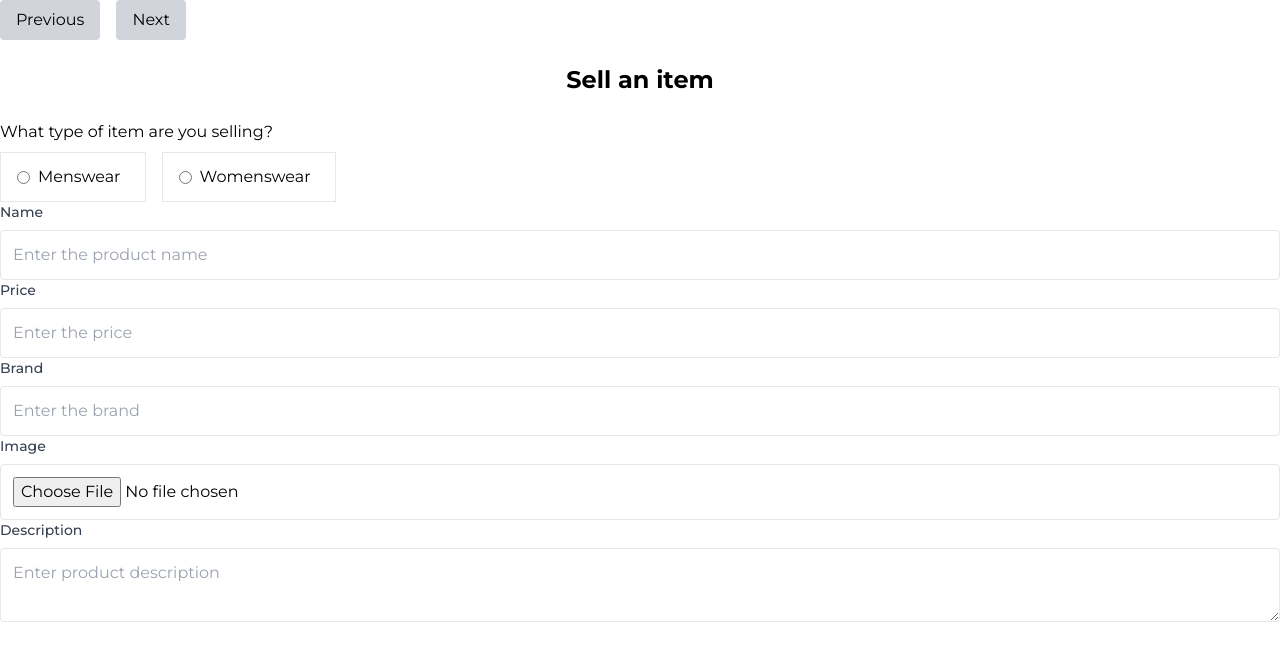
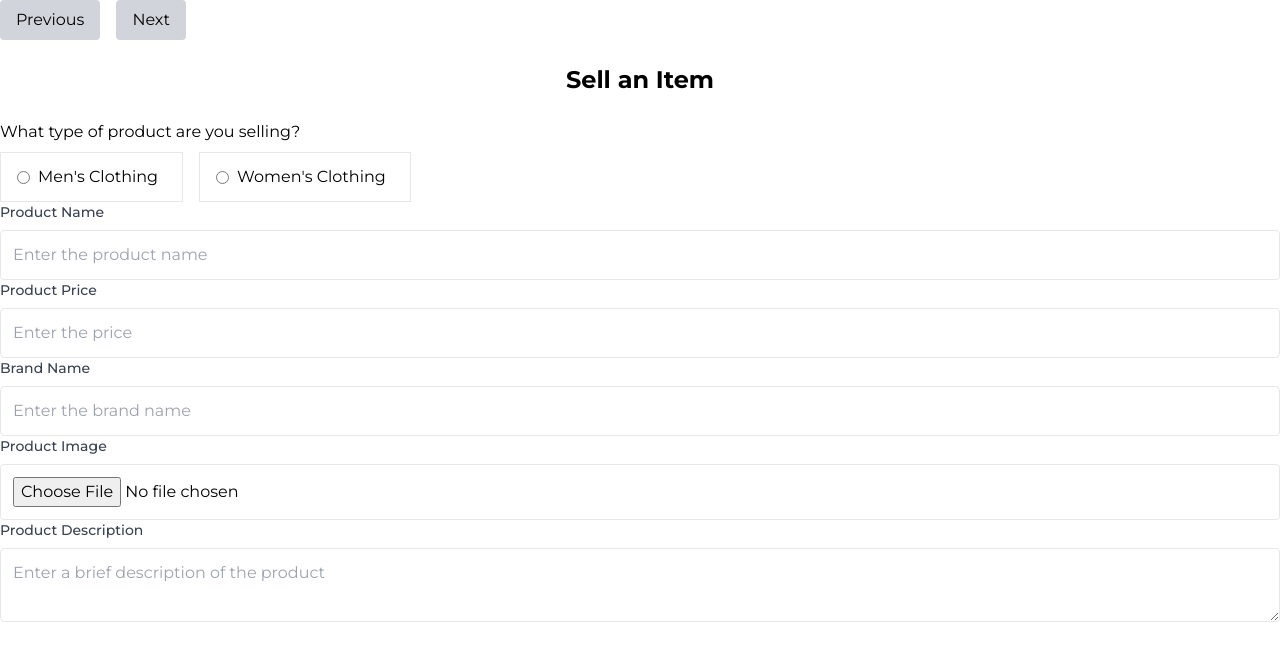
Before and after one commit to khatias/fitfy, a Next.js app: page /en/create-product in a window 1280 px wide. Shown: the top 660 px of the page. Built offline with nearby package versions, Linux system fonts and the light colour scheme; no server answers; the database is empty.

Commit message:
Add translations to create product form labels, placeholders, and validation

```diff
--- a/messages/en.json
+++ b/messages/en.json
@@ -1,6 +1,41 @@
 {
-    "HomePage": {
-      "title": "Hello world!",
-      "about": "Go to the about page"
-    }
-  }
+  "HomePage": {
+    "title": "Welcome to Our Store!",
+    "about": "Learn more about us"
+  },
+  "createProductForm":{
+    "title":"Sell an Item"
+  },
+  "GeneralStep": {
+    "question": "What type of product are you selling?",
+    "name": "Product Name",
+    "price": "Product Price",
+    "brand": "Brand Name",
+    "image": "Product Image",
+    "description": "Product Description",
+    "menswear": "Men's Clothing",
+    "womenswear": "Women's Clothing",
+    "nameplacholder": "Enter the product name",
+    "priceplacholder": "Enter the price",
+    "brandplacholder": "Enter the brand name",
+    "descriptionplacholder": "Enter a brief description of the product"
+  },
+  "ProductDetailsStep": {
+  "category": "Category",
+  "selectcategory": "Select a category",
+  "material": "Material",
+  "selectmaterial": "Select material",
+  "condition": "Condition",
+  "selectcondition": "Select condition",
+  "color": "Color",
+  "selectcolor": "Select color",
+  "vintage": "Vintage",
+  "size": "Size",
+  "sizeplaceholder":"Enter product size"
+},
+"ImagesStep": {
+  "uploadImages": "Upload additional images"
+}
+
+
+}
--- a/messages/ka.json
+++ b/messages/ka.json
@@ -1,6 +1,39 @@
 {
-    "HomePage": {
-      "title": "გამარჯობა!",
-      "about": "გადადი მთავარ გვედზე"
-    }
+  "HomePage": {
+    "title": "მოგესალმებით ჩვენს მაღაზიაში!",
+    "about": "გაიგეთ მეტი ჩვენ შესახებ"
+  },
+  "createProductForm":{
+    "title":"გაყიდე პროდუქტი"
+  },
+  "GeneralStep": {
+    "question": "რა ტიპის პროდუქტი ყიდით?",
+    "name": "პროდუქტის სახელი",
+    "price": "პროდუქტის ფასი",
+    "brand": "ბრენდის სახელი",
+    "image": "პროდუქტის სურათი",
+    "description": "პროდუქტის აღწერა",
+    "menswear": "მამაკაცის ტანსაცმელი",
+    "womenswear": "ქალის ტანსაცმელი",
+    "nameplacholder": "შეიყვანეთ პროდუქტის სახელი",
+    "priceplacholder": "შეიყვანეთ ფასი",
+    "brandplacholder": "შეიყვანეთ ბრენდის სახელი",
+    "descriptionplacholder": "შეიყვანეთ მოკლე აღწერა პროდუქტის შესახებ"
+  },
+  "ProductDetailsStep": {
+    "category": "კატეგორია",
+    "selectcategory": "აირჩიე კატეგორია",
+    "material": "ქსოვილი",
+    "selectmaterial": "აირჩიე ქსოვილი",
+    "condition": "მდგომარეობა",
+    "selectcondition": " აირჩიე მდგომარეობა",
+    "color": "ფერი",
+    "selectcolor": " აირჩიე ფერი",
+    "vintage": " ვინტაჟურია",
+    "size": "ზომა",
+  "sizeplaceholder":"შეიყვანეთ პროდუქტის ზომა"
+  },
+  "ImagesStep":{
+    "uploadImages": "ატვირთე დამატებითი ფოტოები"
   }
+}
--- a/src/components/products/CreateProductForm.tsx
+++ b/src/components/products/CreateProductForm.tsx
@@ -2,6 +2,7 @@
 import React, { useState, useEffect } from "react";
 import { uploadFile } from "@/utils/files/uploadFile";
 import { createProduct } from "@/utils/products/productCreator";
+import { useTranslations } from "next-intl";
 import {
   fetchCategories,
   fetchMaterials,
@@ -16,18 +17,27 @@ export function CreateProductForm() {
   interface Category {
     product_category_id: number;
     category_name: string;
+    category_en:string;
+    category_ka:string;
+
   }
   interface Material {
     product_material_id: number;
     material_name: string;
+   material_en:string;
+    material_ka:string;
   }
   interface Condition {
     product_condition_id: number;
     condition_name: string;
+    condition_en:string;
+    condition_ka:string;
   }
   interface Color {
     product_color_id: number;
     color_name: string;
+    color_en:string;
+    color_ka:string;
   }
 
   const [categories, setCategories] = useState<Category[]>([]);
@@ -65,7 +75,7 @@ export function CreateProductForm() {
   });
 
   const [step, setStep] = useState(1);
-
+  const t = useTranslations("createProductForm");
   useEffect(() => {
     const getProductDetails = async () => {
       const fetchedCategories = await fetchCategories();
@@ -160,7 +170,6 @@ export function CreateProductForm() {
     }
   };
 
-
   const handleSubmit = async (event: React.FormEvent) => {
     event.preventDefault();
     if (!formData.image) {
@@ -180,11 +189,6 @@ export function CreateProductForm() {
     formDataToSubmit.append("color", formData.color);
     formDataToSubmit.append("vintage", String(isVintage));
     formDataToSubmit.append("size", formData.size);
-
-
-
-
-
 
     if (formData.image) {
       formDataToSubmit.append("primary_image", formData.image);
@@ -224,7 +228,7 @@ export function CreateProductForm() {
         </button>
       </div>
 
-      <h2 className="text-2xl text-center font-bold mb-6">Sell an item</h2>
+      <h2 className="text-2xl text-center font-bold mb-6">{t("title")}</h2>
 
       {/* Step 1: Item Type */}
       {step === 1 && (
--- a/src/components/products/GeneralStep.tsx
+++ b/src/components/products/GeneralStep.tsx
@@ -1,6 +1,7 @@
-// GeneralStep.tsx
 "use client";
 import React from "react";
+import { useTranslations } from "next-intl";
+
 interface GeneralStepProps {
   formData: {
     name: string;
@@ -22,13 +23,13 @@ export function GeneralStep({
   formData,
   handleProductTypeChange,
   handleInputChange,
+  handleUploadImage,
+}: GeneralStepProps) {
+  const t = useTranslations("GeneralStep");
 
-  handleUploadImage,
-
-}: GeneralStepProps) {
   return (
     <div>
-      <p>What type of item are you selling?</p>
+      <p>{t("question")}</p>
       <div className="flex space-x-4">
         <div className="border py-3 px-4 flex items-center gap-2 mt-2">
           <input
@@ -40,7 +41,7 @@ export function GeneralStep({
             onChange={handleProductTypeChange}
           />
           <label htmlFor="men" className="mr-2">
-            Menswear
+            {t("menswear")}
           </label>
         </div>
         <div className="border py-3 px-4 flex items-center gap-2 mt-2">
@@ -53,7 +54,7 @@ export function GeneralStep({
             onChange={handleProductTypeChange}
           />
           <label htmlFor="women" className="mr-2">
-            Womenswear
+            {t("womenswear")}
           </label>
         </div>
       </div>
@@ -63,14 +64,14 @@ export function GeneralStep({
             htmlFor="name"
             className="text-sm font-medium text-gray-700 dark:text-gray-300"
           >
-            Name
+            {t("name")}
           </label>
           <input
             type="text"
             id="name"
             name="name"
             className="w-full p-3 rounded border"
-            placeholder="Enter the product name"
+            placeholder={t("nameplacholder")}
             value={formData.name}
             onChange={handleInputChange}
             required
@@ -81,14 +82,14 @@ export function GeneralStep({
             htmlFor="price"
             className="text-sm font-medium text-gray-700 dark:text-gray-300"
           >
-            Price
+            {t("price")}
           </label>
           <input
             type="number"
             id="price"
             name="price"
             className="w-full p-3 rounded border"
-            placeholder="Enter the price"
+            placeholder={t("priceplacholder")}
             value={formData.price}
             onChange={handleInputChange}
             required
@@ -99,14 +100,14 @@ export function GeneralStep({
             htmlFor="brand"
             className="text-sm font-medium text-gray-700 dark:text-gray-300"
           >
-            Brand
+            {t("brand")}
           </label>
           <input
             type="text"
             id="brand"
             name="brand"
             className="w-full p-3 rounded border"
-            placeholder="Enter the brand"
+            placeholder={t("brandplacholder")}
             value={formData.brand}
             onChange={handleInputChange}
             required
@@ -120,7 +121,7 @@ export function GeneralStep({
             htmlFor="image"
             className="text-sm font-medium text-gray-700 dark:text-gray-300"
           >
-            Image
+            {t("image")}
           </label>
           <input
             type="file"
@@ -136,13 +137,13 @@ export function GeneralStep({
             htmlFor="description"
             className="text-sm font-medium text-gray-700 dark:text-gray-300"
           >
-            Description
+            {t("description")}
           </label>
           <textarea
             id="description"
             name="description"
             className="w-full p-3 rounded border"
-            placeholder="Enter product description"
+            placeholder={t("descriptionplacholder")}
             value={formData.description}
             onChange={handleInputChange}
             required
--- a/src/components/products/ImagesStep.tsx
+++ b/src/components/products/ImagesStep.tsx
@@ -1,7 +1,7 @@
 "use client";
 import React from "react";
 import Image from "next/image";
-
+import { useTranslations } from "next-intl";
 interface ImagesStepProps {
   formData: {
     images: string[]; // Array to store image URLs
@@ -17,13 +17,14 @@ export function ImagesStep({
 
   handleMultipleImageUpload,
 }: ImagesStepProps) {
+    const t = useTranslations("ImagesStep");
   return (
     <div>
       <label
         htmlFor="image"
         className="block text-sm font-medium text-gray-700"
       >
-        Upload Images
+        {t("uploadImages")}
       </label>
       <div className="mt-2 grid grid-cols-2 gap-4">
         {Array(4)
```
Also changed, not shown: src/components/products/ProductDetailsStep.tsx (+36 -20 lines), src/types/product.d.ts (+10 -0 lines).
